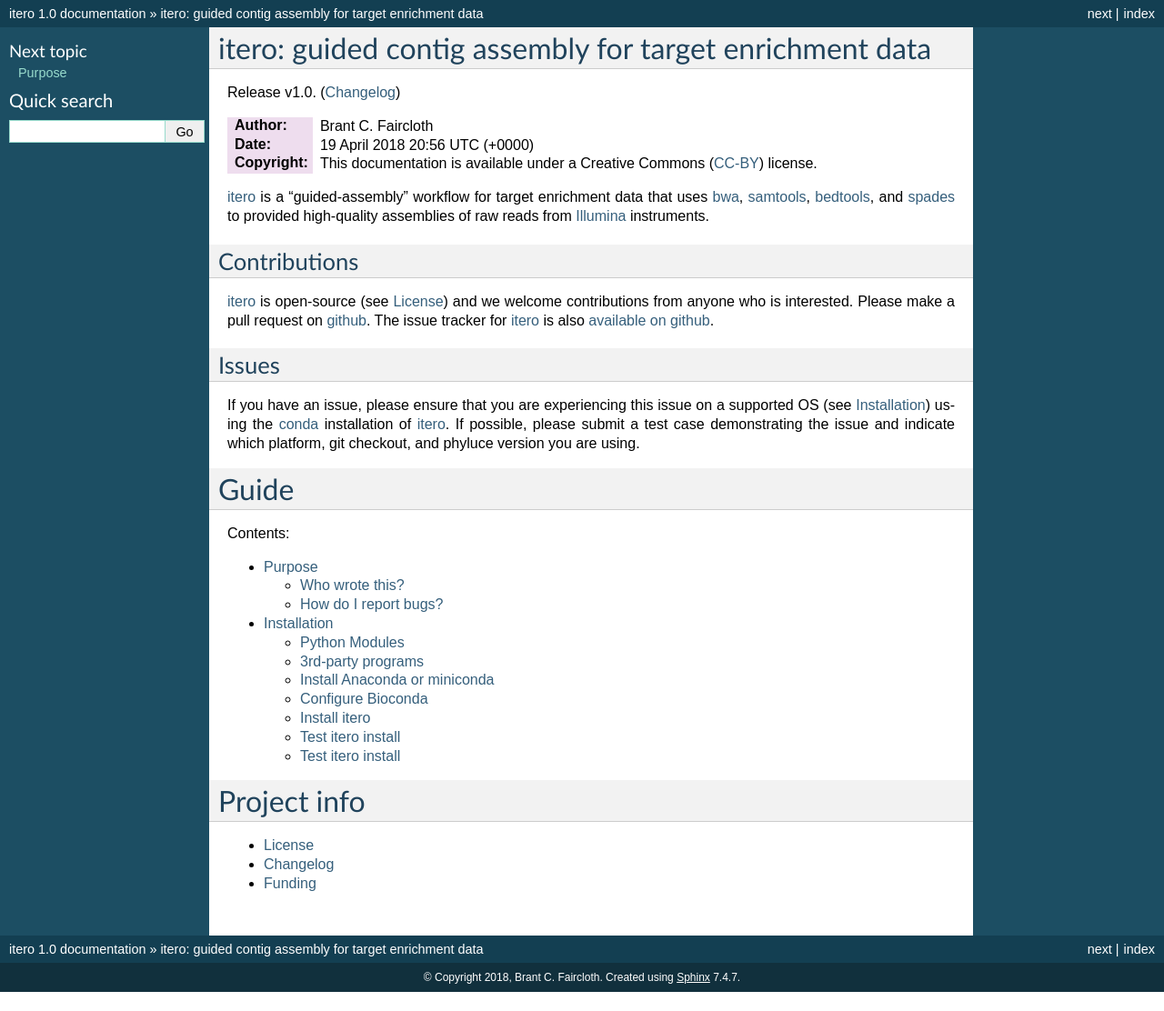
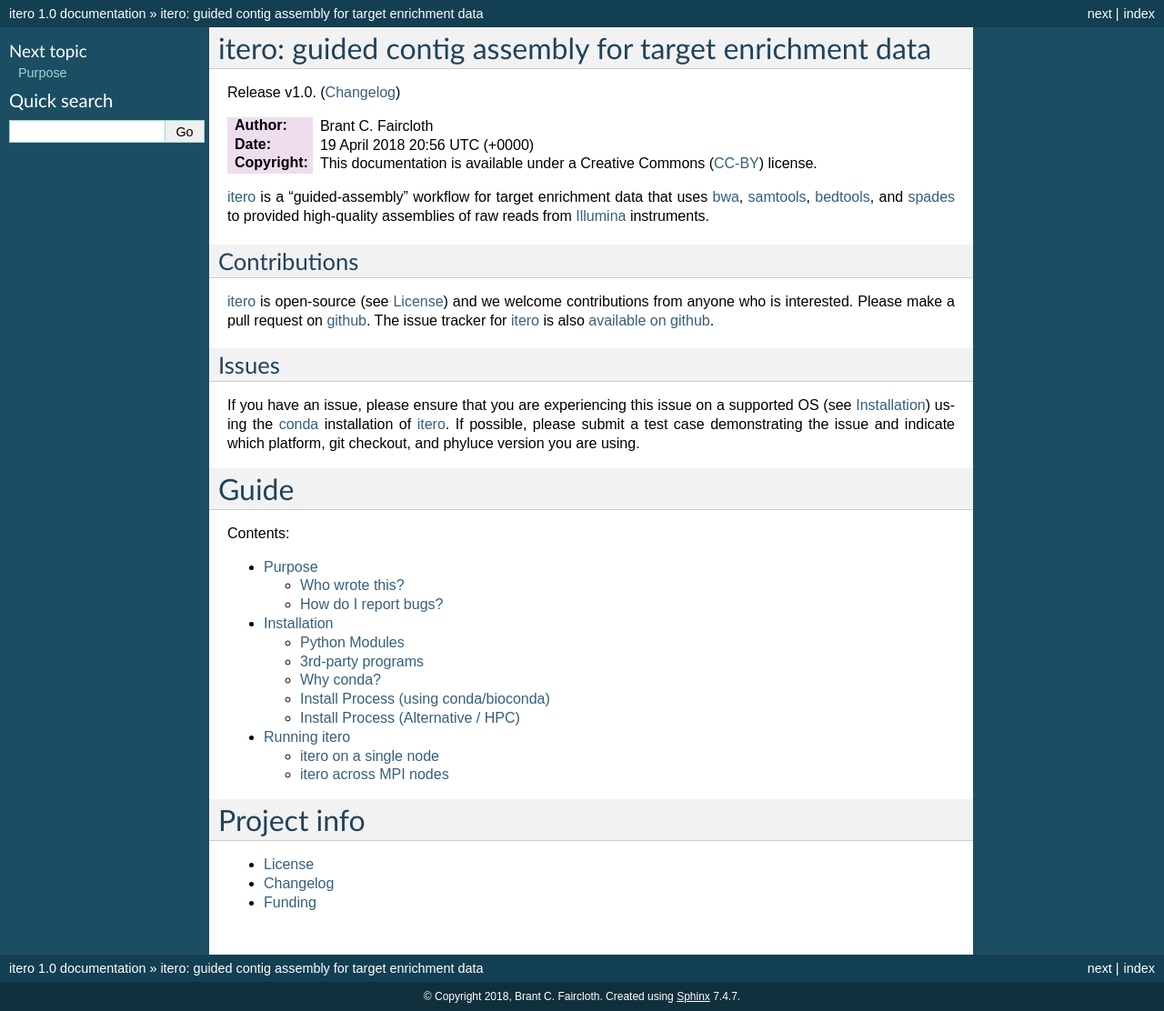
Before and after one commit to faircloth-lab/itero, a Sphinx documentation site: the page built from docs/index.rst, in a window 1280 px wide. Shown: the whole page at 91% size. Built offline with Sphinx 7.4.7, drawn with Linux system fonts in a browser that asks for light colours; before the commit the page ends 1091 px from its top, so only the background shows below that; some of the changed lines change nothing that is shown.

Commit message:
updates to formatting; add running.rst

```diff
--- a/docs/index.rst
+++ b/docs/index.rst
@@ -42,6 +42,7 @@
 
    purpose
    installation
+   running
 
 Project info
 ============
--- a/docs/installation.rst
+++ b/docs/installation.rst
@@ -9,7 +9,7 @@
 itero_ uses a number of Python_ tools that allow it to assemble raw reads into contigs.  itero_ also wraps a number of third-party programs.  These include:
 
 Python Modules
---------------
+===============
 
 * numpy_
 * biopython_
@@ -18,7 +18,7 @@
 * six_
 
 3rd-party programs
-------------------
+===================
 
 * bedtools_
 * bwa_
@@ -47,8 +47,8 @@
 In short, using conda_ gets us as close to a "one-click" install that we will probably
 ever get.
 
-Install Process
-===============
+Install Process (using conda/bioconda)
+======================================
 
 .. attention:: We do not support itero_ on Windows.
 
@@ -108,7 +108,6 @@
 .. note:: Once you have installed Miniconda, we will refer to it as **anaconda**
    throughout the remainder of this documentation.
 
-
 Checking your `$PATH`
 ^^^^^^^^^^^^^^^^^^^^^
 
@@ -166,8 +165,9 @@
 
     itero check binaries
 
-Install Process (Alternative)
-=============================
+
+Install Process (Alternative / HPC)
+===================================
 
 On some systems (particularly HPC systems), conda_ can cause problems.  You can install the itero_ package the "old" way by downloading the package tarball (https://github.com/faircloth-lab/itero/releases) and running::
 
--- /dev/null
+++ b/docs/running.rst
@@ -0,0 +1,46 @@
+.. include:: global.rst
+
+Running itero
+=============
+
+itero_ has both a **local** mode and an **MPI** mode.  The **local** mode is for execution on a single node, while the **MPI** mode executes individual locus assemblies in parallel using an MPI-enabled HPC cluster.  To run the program, you must first create a configuration file denoting the samples you wish you assemble. That file has the following format:
+
+.. code-block:: text
+
+    [reference]
+    /path/to/the/locus/seeds.fasta
+
+    [individuals]
+    taxon-one:/path/to/fastq/R1/and/R2/files/for/taxon/1/
+    taxon-two:/path/to/fastq/R1/and/R2/files/for/taxon/2/
+    taxon-three:/path/to/fastq/R1/and/R2/files/for/taxon/3/
+
+itero_ on a single node
+-----------------------
+
+You then run the *local* version using a command similar to:
+
+.. code-block:: bash
+
+    itero assemble local --config ndna-test.conf
+        --output local
+        --local-cores 16
+        --iterations 6
+
+
+This will run `itero` on a single node and will first use 16 cores to perform `bwa` alignments.  The code will then distribute locus-specific assemblies across all cores on the node (1 assembly per core; 16 in parallel).
+
+
+itero_ across MPI nodes
+-----------------------
+
+You run the *MPI* version using a command similar to:
+
+.. code-block:: text
+
+    mpirun -hostfile hostfile -n 96 itero assemble mpi --config ndna-test.conf \
+        --output mpi \
+        --local-cores 16 \
+        --iterations 6
+
+If each of your nodes has 16 cores, this will first use 16 cores for the needed `bwa` alignments of reads to seeds.  The code will then distribute locus-specific assemblies across all 96 cores in your cluster (1 assembly per core; 96 in parallel).
```
